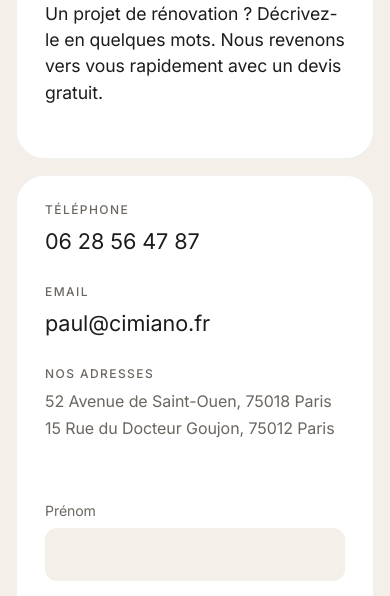
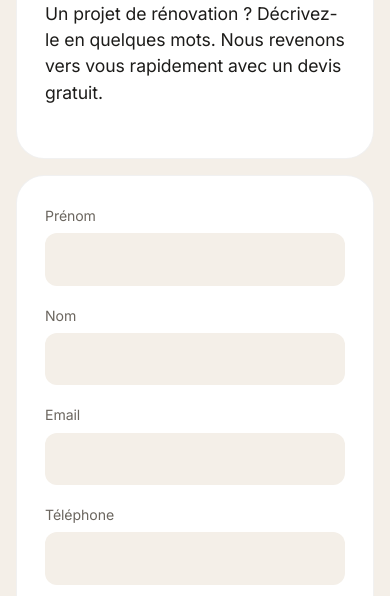
Before and after one commit to 3615-unit/cimiano-website, a plain HTML site: page contact.html in a window 390 px wide. Shown: the part 206-802 px from the top of the page. Drawn offline with Linux system fonts and the light colour scheme.

Commit message:
Contact page: start straight with the form
Remove the phone, email and addresses column above the form. They
are already in the footer.

Co-Authored-By: Claude Opus 5.5 <noreply@anthropic.com>

```diff
--- a/contact.html
+++ b/contact.html
@@ -41,15 +41,7 @@
     </main>
   </section>
 
-  <section class="card contact-grid reveal">
-    <div class="contact-info">
-      <h2>Téléphone</h2>
-      <address><a class="big" href="tel:+33628564787">06 28 56 47 87</a></address>
-      <h2>Email</h2>
-      <address><a class="big" href="mailto:paul@cimiano.fr">paul@cimiano.fr</a></address>
-      <h2>Nos adresses</h2>
-      <address>52 Avenue de Saint-Ouen, 75018 Paris<br>15 Rue du Docteur Goujon, 75012 Paris</address>
-    </div>
+  <section class="card contact-form reveal">
     <form id="contact-form" data-to="paul@cimiano.fr" action="mailto:paul@cimiano.fr" method="post" enctype="text/plain">
       <div class="field"><label for="prenom">Prénom</label><input id="prenom" name="prenom" autocomplete="given-name" required></div>
       <div class="field"><label for="nom">Nom</label><input id="nom" name="nom" autocomplete="family-name" required></div>
--- a/css/style.css
+++ b/css/style.css
@@ -390,12 +390,7 @@ body.menu-open { overflow: hidden; }
 
 /* ---------- Contact ---------- */
 
-.contact-grid { display: grid; grid-template-columns: 1fr 1.4fr; gap: clamp(32px, 5vw, 72px); }
-.contact-info h2 { font-size: 1.1rem; font-weight: 400; margin: 0 0 6px; }
-.contact-info address { font-style: normal; margin-bottom: 26px; color: var(--muted); }
-.contact-info a { text-decoration: none; }
-.contact-info a:hover { color: var(--lime-dark); }
-.contact-info .big { font-size: 1.35rem; color: var(--ink); display: block; }
+.contact-form form { max-width: 820px; }
 
 form { display: grid; grid-template-columns: 1fr 1fr; gap: 18px; }
 .field { display: grid; gap: 6px; }
@@ -461,7 +456,7 @@ textarea { min-height: 160px; resize: vertical; }
 @media (max-width: 760px) {
   :root { --gutter: 16px; --radius: 16px; }
   body { font-size: 16px; }
-  .contact-grid, .stack-item, .promises { grid-template-columns: 1fr; }
+  .stack-item, .promises { grid-template-columns: 1fr; }
   .stack-item { position: static; min-height: 0; }
   .rows li { grid-template-columns: 1fr; gap: 6px; }
   .grid, .grid-2 { grid-template-columns: 1fr; }
@@ -677,10 +672,6 @@ h3 { font-weight: 500; letter-spacing: -0.01em; }
 .promises p, .cert p { color: var(--muted); }
 input, textarea { border-radius: 12px; }
 button.btn-arrow { cursor: pointer; font-family: inherit; }
-.contact-info h2 {
-  font-family: var(--font); font-size: 0.75rem; font-weight: 500;
-  letter-spacing: 0.12em; text-transform: uppercase; color: var(--muted); margin-bottom: 8px;
-}
 
 /* Menu links in the serif, like the headings. */
 .menu li a { font-family: var(--serif); font-size: 1.75rem; font-weight: 400; letter-spacing: -0.01em; padding: 10px 0; }
```
